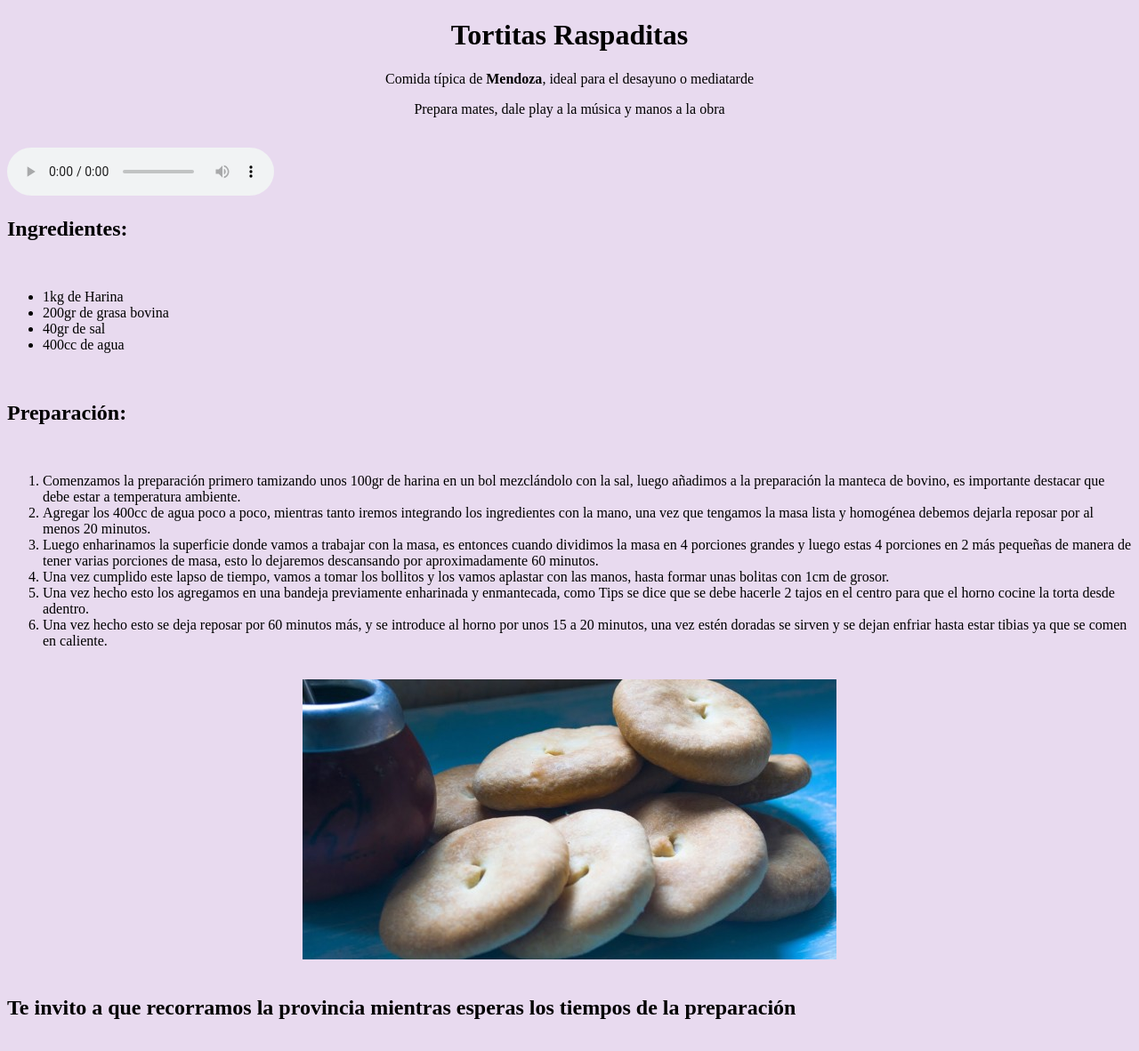
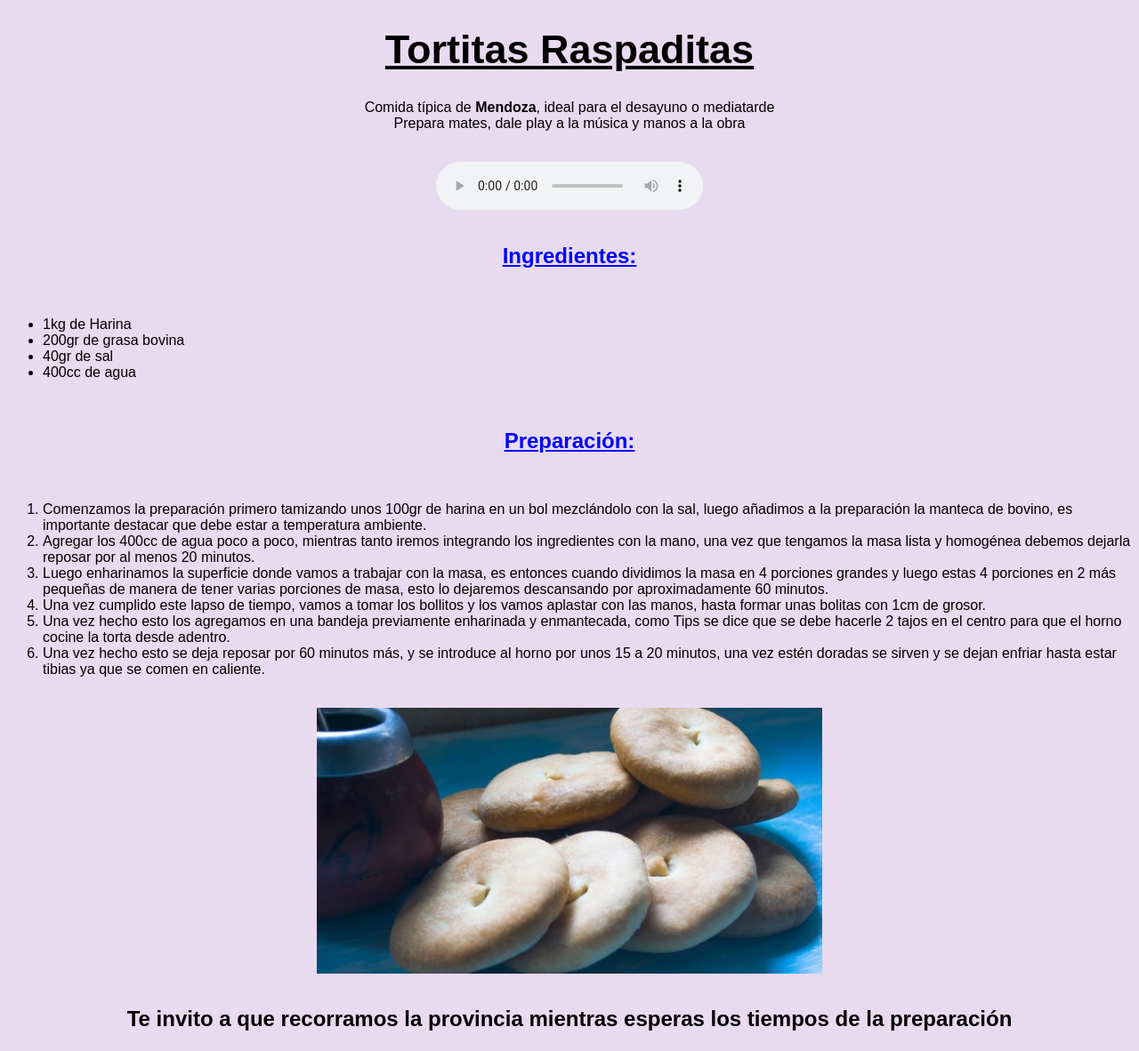
Before and after one commit to GabyTas/Santa-Front, a plain HTML site: page index.html in a window 1280 px wide. Shown: the top 1182 px of the page at 89% size. Drawn offline with Linux system fonts and the light colour scheme.

Commit message:
Add files via upload

```diff
--- /dev/null
+++ b/css/estilos.css
@@ -0,0 +1,16 @@
+body{background-color: #E8DAEF;
+  font-family: Arial, Helvetica, sans-serif;
+}
+
+.tamanioLetra{font-size: 45px}
+.azulLetra{color:#0000FF}
+.subraya{text-decoration: underline;}
+.alineaCentro{text-align: center;}
+img , iframe, audio{
+  margin: auto;
+  display: block;
+}
+
+img{
+  width: 45%
+}
--- a/index.html
+++ b/index.html
@@ -3,17 +3,18 @@
   <head>
     <meta charset="utf-8">
     <title>Raspaditas mendocinas</title>
+    <link rel="stylesheet" href="./css/estilos.css">
   </head>
-  <body style="background-color:#E8DAEF;">
-    <div align="center">
-    <h1>Tortitas Raspaditas</h1>
-    <p>Comida típica de <b>Mendoza</b>, ideal para el desayuno o mediatarde</p>
-    <p>Prepara mates, dale play a la música y manos a la obra</p>
+  <body>
+
+    <h1 class="tamanioLetra subraya alineaCentro">Tortitas Raspaditas</h1>
+    <p class="alineaCentro">Comida típica de <b>Mendoza</b>, ideal para el desayuno o mediatarde <br>
+     Prepara mates, dale play a la música y manos a la obra</p>
     <br>
-    </div>
+
     <audio controls src="./musica/kangrejos.mp3"></audio>
     <br>
-    <h2>Ingredientes:</h2>
+    <h2 class="azulLetra subraya alineaCentro">Ingredientes:</h2>
     <br>
     <ul>
       <li>1kg de Harina</li>
@@ -22,7 +23,7 @@
       <li>400cc de agua</li>
     </ul>
     <br>
-    <h2>Preparación:</h2>
+    <h2 class="azulLetra subraya alineaCentro">Preparación:</h2>
     <br>
     <ol>
       <li>Comenzamos la preparación primero tamizando unos 100gr de harina en un bol mezclándolo con la sal, luego añadimos a la preparación la manteca de bovino, es importante destacar que debe estar a temperatura ambiente.</li>
@@ -35,25 +36,25 @@
     </ol>
     <br>
 
-    <div align="center">
+
     <img  src="./imagenes/tortitasR.jpg" alt="Tortitas y mate">
-    </div>
+
 
     <br>
-    <h2>Te invito a que recorramos la provincia mientras esperas los tiempos de la preparación</h2>
+    <h2 class="alineaCentro">Te invito a que recorramos la provincia mientras esperas los tiempos de la preparación</h2>
     <br>
 
-    <div align="center">
+
     <iframe width="560" height="315" src="https://www.youtube.com/embed/tzlErkXhXh8" title="YouTube video player" frameborder="0" allow="accelerometer; autoplay; clipboard-write; encrypted-media; gyroscope; picture-in-picture" allowfullscreen></iframe>
-    </div>
+
     <br>
 
-    <h3>No te pierdas, Mendoza queda acá:</h3>
+    <h3 class="alineaCentro">No te pierdas, Mendoza queda acá:</h3>
     <br>
 
-    <div align="center">
+
     <iframe src="https://www.google.com/maps/embed?pb=!1m18!1m12!1m3!1d6718216.851983243!2d-73.02585312709581!3d-34.695611351166505!2m3!1f0!2f0!3f0!3m2!1i1024!2i768!4f13.1!3m3!1m2!1s0x9679745b5dd5fffd%3A0x902586f1d047824!2sMendoza!5e0!3m2!1ses!2sar!4v1667175391727!5m2!1ses!2sar" width="600" height="450" style="border:0;" allowfullscreen="" loading="lazy" referrerpolicy="no-referrer-when-downgrade"></iframe>
-    </div>
+
 
 
   </body>
```
